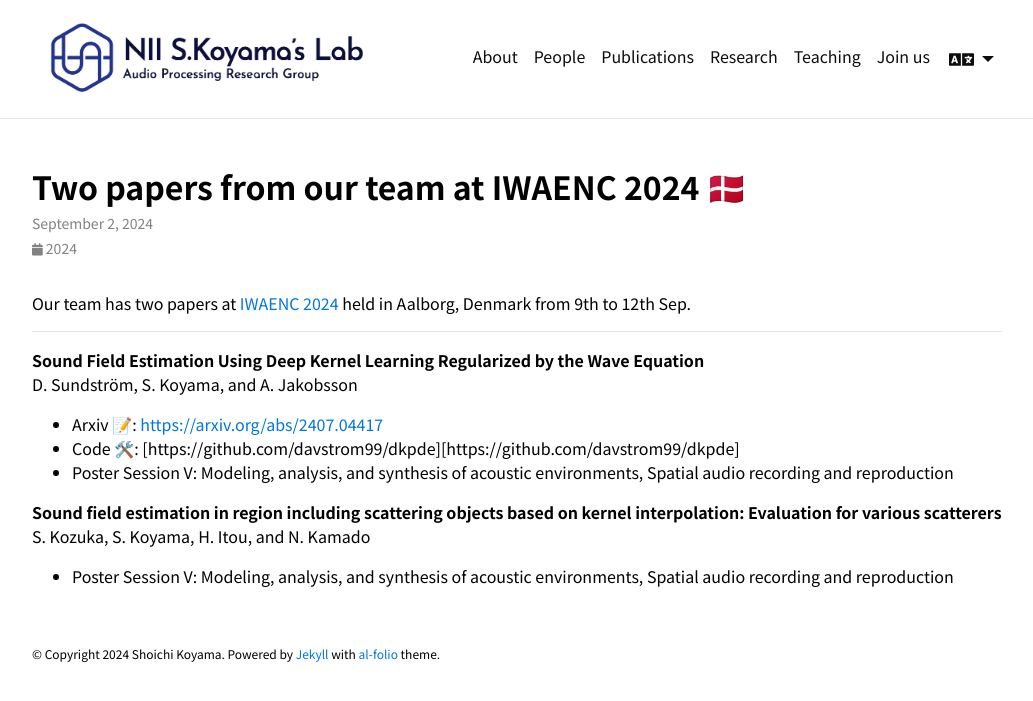
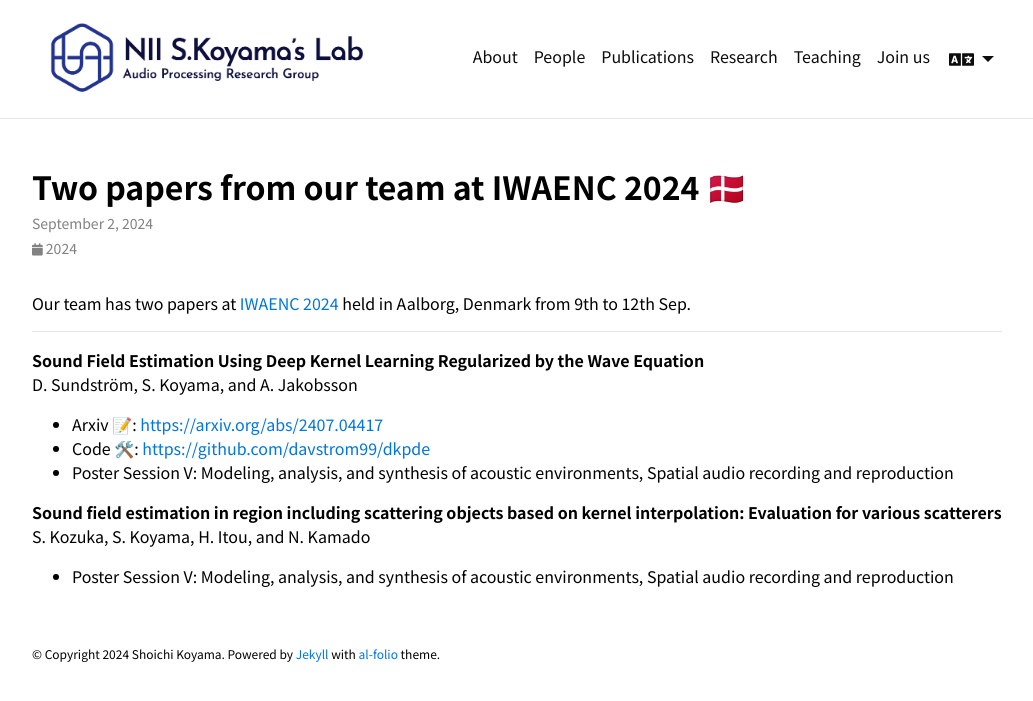
Before and after one commit to skoyamalab/skoyamalab.github.io, a Jekyll site: the page built from _news/announcement20240902.md, in a window 1280 px wide. Shown: the top 701 px of the page, without its empty margins (123-1156 px from the left). Built offline with Jekyll 4.4.1, drawn with Linux system fonts in a browser that asks for light colours; comment, search, counter and statistics services are not loaded; a style sheet for code colours, icons or effects is not loaded.

Commit message:
updated news

```diff
--- a/_news/announcement20240902.md
+++ b/_news/announcement20240902.md
@@ -14,7 +14,7 @@ Our team has two papers at [IWAENC 2024](https://iwaenc2024.org/) held in Aalbor
 <div style="font-weight:bolder">Sound Field Estimation Using Deep Kernel Learning Regularized by the Wave Equation</div>
 D. Sundström, S. Koyama, and A. Jakobsson
 - Arxiv 📝: [https://arxiv.org/abs/2407.04417](https://arxiv.org/abs/2407.04417)
-- Code 🛠️: [https://github.com/davstrom99/dkpde][https://github.com/davstrom99/dkpde]
+- Code 🛠️: [https://github.com/davstrom99/dkpde](https://github.com/davstrom99/dkpde)
 - Poster Session V: Modeling, analysis, and synthesis of acoustic environments, Spatial audio recording and reproduction
 
 <div style="font-weight:bolder">Sound field estimation in region including scattering objects based on kernel interpolation: Evaluation for various scatterers</div>
```
Also changed, not shown: _news_ja/announcement20240902.md (+1 -1 lines).
